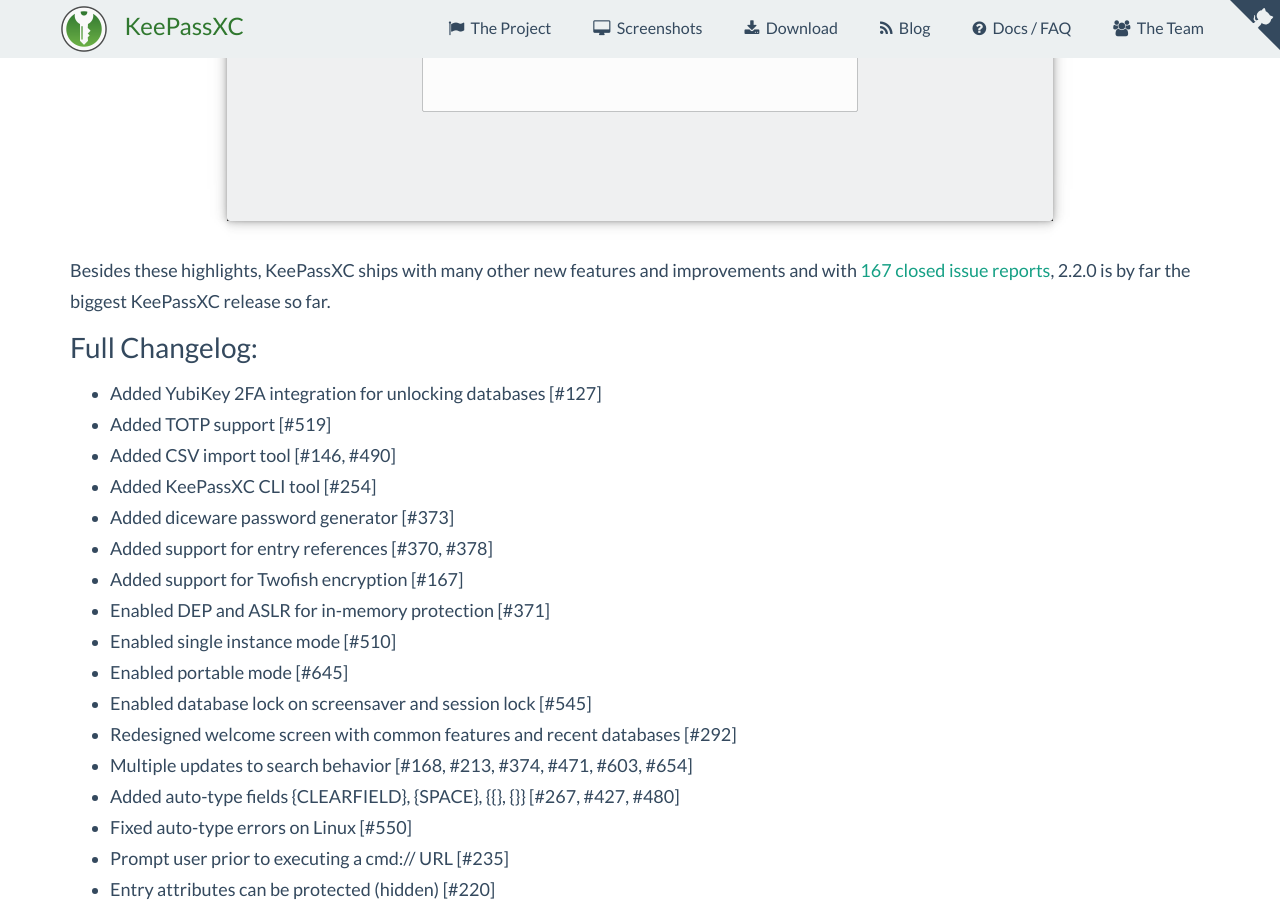
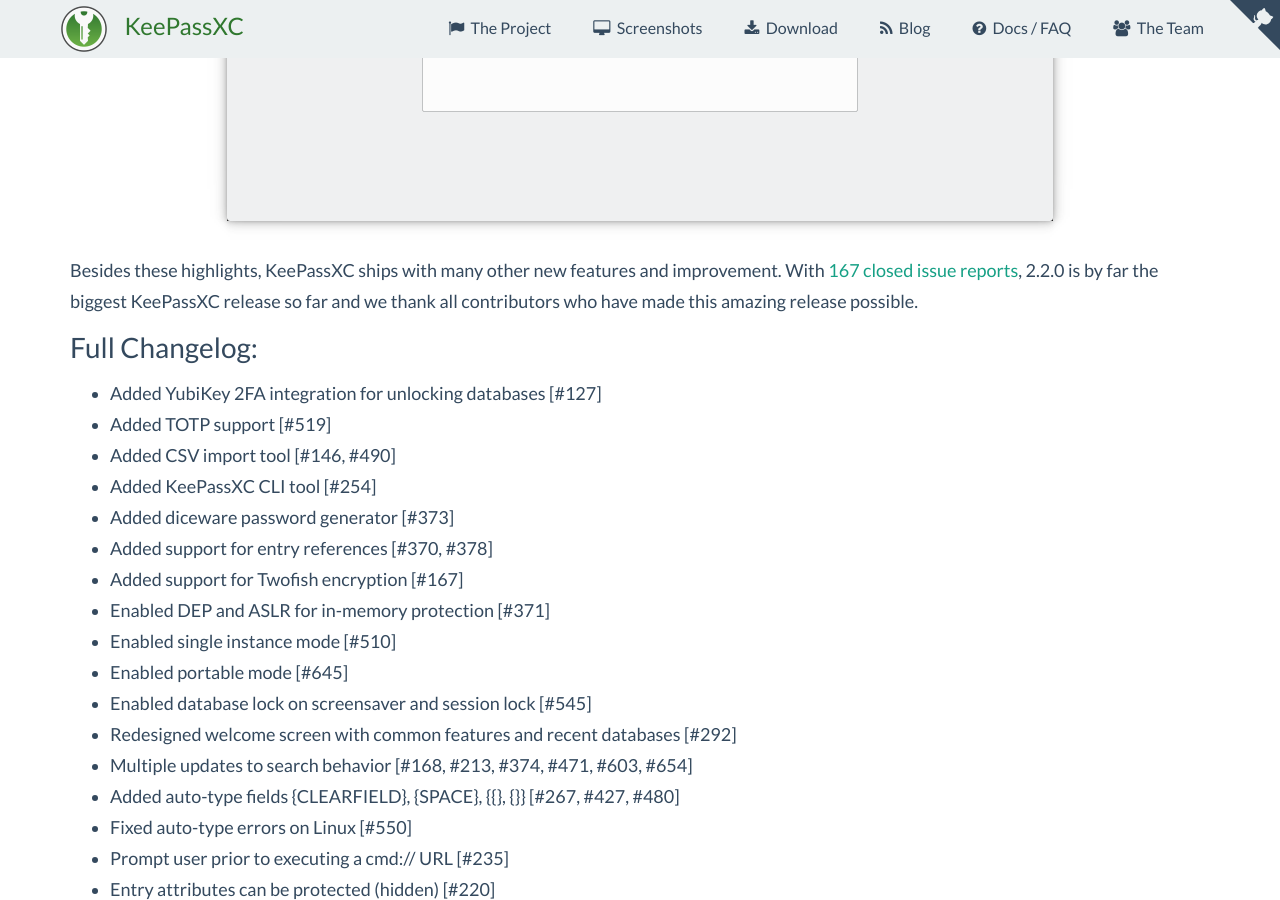
Before and after one commit to keepassxreboot/keepassxc-org, a Jekyll site: the page built from blog/_posts/2017-06-26-2.2.0-released.md, in a window 1280 px wide and 900 px high, scrolled down 1201 px. Built offline with Jekyll 4.4.1, drawn with Linux system fonts in a browser that asks for light colours; comment, search, counter and statistics services are not loaded; some of the changed text lies outside the part shown.

Commit message:
Add thanks to contributors

```diff
--- a/blog/_posts/2017-06-26-2.2.0-released.md
+++ b/blog/_posts/2017-06-26-2.2.0-released.md
@@ -23,9 +23,9 @@
 
 ![KeePassXC 2.2.0 Welcome Screen]({{ site.baseurl }}/images/screenshots/linux/screen_001.png)
 
-Besides these highlights, KeePassXC ships with many other new features and improvements and with
+Besides these highlights, KeePassXC ships with many other new features and improvement. With
 [167 closed issue reports](https://github.com/keepassxreboot/keepassxc/milestone/2?closed=1), 2.2.0 is
-by far the biggest KeePassXC release so far.
+by far the biggest KeePassXC release so far and we thank all contributors who have made this amazing release possible.
 
 ##### Full Changelog:
 - Added YubiKey 2FA integration for unlocking databases [#127]
```
Also changed, not shown: other parts of blog/_posts/2017-06-26-2.2.0-released.md (+1 -1 lines).
